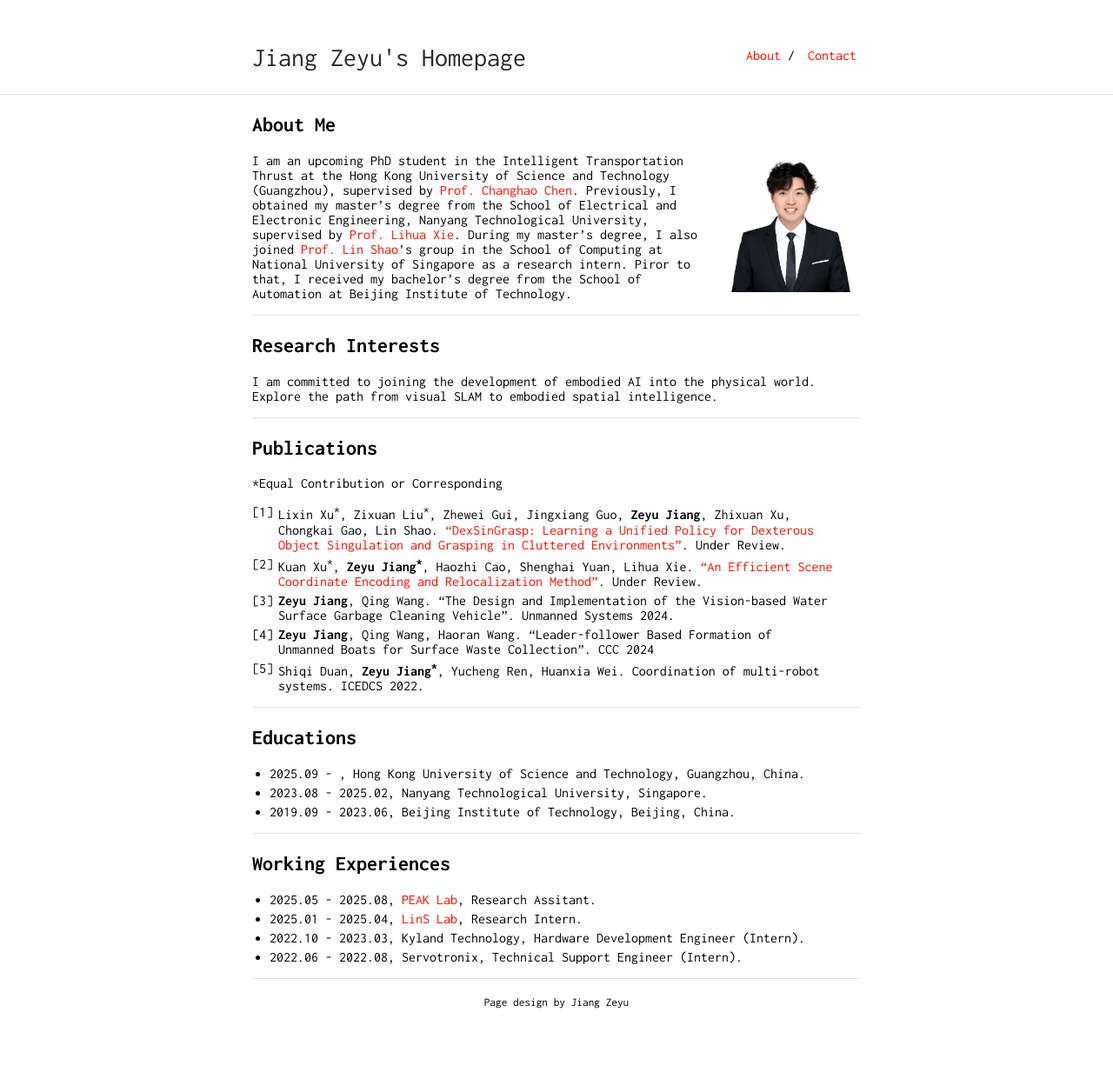
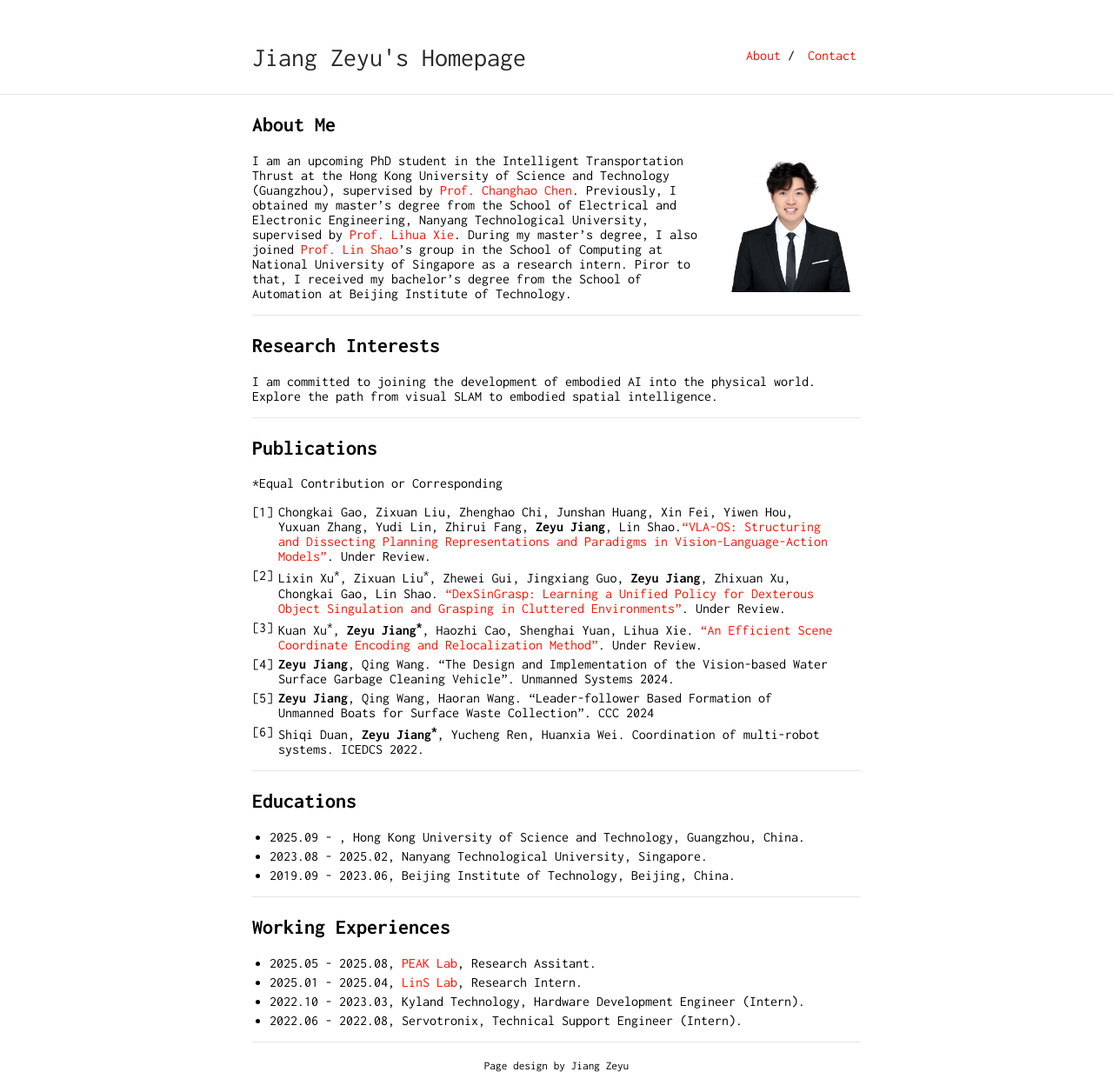
Before and after one commit to the-masses/the-masses.github.io, a Jekyll site: the page built from index.md, in a window 1280 px wide. Shown: the whole page at 87% size. Built offline with Jekyll 4.4.1, drawn with Linux system fonts in a browser that asks for light colours; before the commit the page ends 1160 px from its top, so only the background shows below that.

Commit message:
updated a paper

```diff
--- a/index.md
+++ b/index.md
@@ -21,11 +21,12 @@ I am committed to joining the development of embodied AI into the physical world
 
 *Equal Contribution or Corresponding
 
-1. Lixin Xu<sup>*</sup>, Zixuan Liu<sup>*</sup>, Zhewei Gui, Jingxiang Guo, **Zeyu Jiang**, Zhixuan Xu, Chongkai Gao, Lin Shao. ["DexSinGrasp: Learning a Unified Policy for Dexterous Object Singulation and Grasping in Cluttered Environments"](https://nus-lins-lab.github.io/dexsingweb/). Under Review.
-2. Kuan Xu<sup>*</sup>, **Zeyu Jiang<sup>*</sup>**, Haozhi Cao, Shenghai Yuan, Lihua Xie. ["An Efficient Scene Coordinate Encoding and Relocalization Method"](https://github.com/sair-lab/SeqACE). Under Review.
-3. **Zeyu Jiang**, Qing Wang. "The Design and Implementation of the Vision-based Water Surface Garbage Cleaning Vehicle". Unmanned Systems 2024.
-4. **Zeyu Jiang**, Qing Wang, Haoran Wang. "Leader-follower Based Formation of Unmanned Boats for Surface Waste Collection". CCC 2024
-5. Shiqi Duan, **Zeyu Jiang<sup>*</sup>**, Yucheng Ren, Huanxia Wei. Coordination of multi-robot systems. ICEDCS 2022.
+1. Chongkai Gao, Zixuan Liu, Zhenghao Chi, Junshan Huang, Xin Fei, Yiwen Hou, Yuxuan Zhang, Yudi Lin, Zhirui Fang, **Zeyu Jiang**, Lin Shao.["VLA-OS: Structuring and Dissecting Planning Representations and Paradigms in Vision-Language-Action Models"](https://nus-lins-lab.github.io/vlaos/). Under Review.
+2. Lixin Xu<sup>*</sup>, Zixuan Liu<sup>*</sup>, Zhewei Gui, Jingxiang Guo, **Zeyu Jiang**, Zhixuan Xu, Chongkai Gao, Lin Shao. ["DexSinGrasp: Learning a Unified Policy for Dexterous Object Singulation and Grasping in Cluttered Environments"](https://nus-lins-lab.github.io/dexsingweb/). Under Review.
+3. Kuan Xu<sup>*</sup>, **Zeyu Jiang<sup>*</sup>**, Haozhi Cao, Shenghai Yuan, Lihua Xie. ["An Efficient Scene Coordinate Encoding and Relocalization Method"](https://github.com/sair-lab/SeqACE). Under Review.
+4. **Zeyu Jiang**, Qing Wang. "The Design and Implementation of the Vision-based Water Surface Garbage Cleaning Vehicle". Unmanned Systems 2024.
+5. **Zeyu Jiang**, Qing Wang, Haoran Wang. "Leader-follower Based Formation of Unmanned Boats for Surface Waste Collection". CCC 2024
+6. Shiqi Duan, **Zeyu Jiang<sup>*</sup>**, Yucheng Ren, Huanxia Wei. Coordination of multi-robot systems. ICEDCS 2022.
 
 ---
 
```
